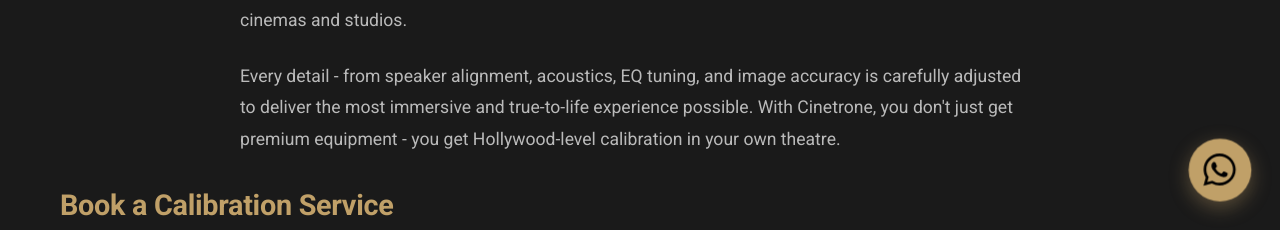
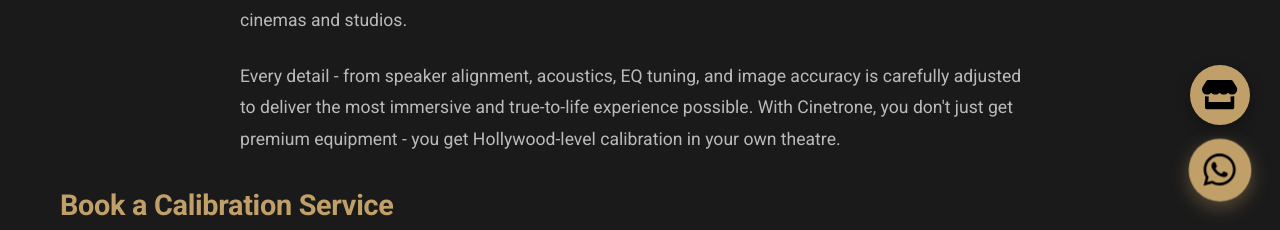
Before and after one commit to sivasanjaycse/cinetrone_web_app, a React (Vite) app in the folder frontEnd/: page /calibration in a window 1280 px wide. Shown: the part 570-800 px from the top of the page. Built offline with nearby package versions, Linux system fonts and the light colour scheme.

Commit message:
Added store button above whatsapp and Changed calibration form according to client request

```diff
--- a/frontEnd/src/FloatingWhatsapp.jsx
+++ b/frontEnd/src/FloatingWhatsapp.jsx
@@ -1,18 +1,38 @@
 import React from 'react';
-import { FaWhatsapp } from 'react-icons/fa';
+import { Link, useLocation } from 'react-router-dom';
+import { FaWhatsapp, FaStore } from 'react-icons/fa';
 import styles from './FloatingWhatsApp.module.css';
 
 const FloatingWhatsApp = () => {
+  const location = useLocation();
+
+  // This condition checks if the current path starts with '/store'
+  const showStoreIcon = !location.pathname.startsWith('/store');
+
   return (
+    <div className={styles.floatingActionContainer}>
+      {/* Conditionally render the store icon */}
+      {showStoreIcon && (
+        <Link
+          to="/store"
+          className={`${styles.actionButton} ${styles.storeButton}`}
+          aria-label="Go to Store"
+        >
+          <FaStore className={styles.icon} />
+        </Link>
+      )}
+
+      {/* The existing WhatsApp icon */}
       <a
         href="https://wa.me/919360977893"
-      className={styles.whatsappButton}
+        className={`${styles.actionButton} ${styles.whatsappButton}`}
         target="_blank"
         rel="noopener noreferrer"
         aria-label="Chat with us on WhatsApp"
       >
-      <FaWhatsapp className={styles.whatsappIcon} />
+        <FaWhatsapp className={styles.icon} />
       </a>
+    </div>
   );
 };
 
--- a/frontEnd/src/FloatingWhatsapp.module.css
+++ b/frontEnd/src/FloatingWhatsapp.module.css
@@ -1,35 +1,56 @@
-.whatsappButton {
+/* This is the main container that is fixed to the corner */
+.floatingActionContainer {
     position: fixed;
     bottom: 30px;
     right: 30px;
+    z-index: 1000;
+    display: flex;
+    flex-direction: column;
+    gap: 15px; /* Space between the two icons */
+}
+
+/* A shared style for both circular buttons */
+.actionButton {
     width: 60px;
     height: 60px;
-    background-color: var(--primary-color);
-    color: var(--bg-black);
     border-radius: 50%;
     display: flex;
     align-items: center;
     justify-content: center;
     box-shadow: 0 4px 15px rgba(0, 0, 0, 0.3);
-    z-index: 1000;
     text-decoration: none;
     transition: transform 0.3s ease;
-    /* Animation definition */
+}
+
+.actionButton:hover {
+    transform: scale(1.1);
+}
+
+.icon {
+    font-size: 2.2rem;
+}
+
+/* UPDATED: Store button now matches the WhatsApp button style */
+.storeButton {
+    background-color: var(--primary-color);
+    color: var(--bg-black);
+    border: none;
+}
+
+/* Specific style for the WhatsApp button */
+.whatsappButton {
+    background-color: var(--primary-color);
+    color: var(--bg-black);
     animation: pulse 2.5s infinite;
 }
 
 .whatsappButton:hover {
-    transform: scale(1.1);
-    animation: none; /* Pause animation on hover for a smoother feel */
+    animation-play-state: paused; /* Pause animation on hover */
 }
 
-.whatsappIcon {
-    font-size: 2.2rem;
-}
-
-/* Keyframe animation for a subtle "pulse" movement */
+/* The pulse animation remains the same */
 @keyframes pulse {
-    0% {
+    0%, 100% {
         transform: scale(1);
         box-shadow: 0 4px 15px rgba(192, 160, 104, 0.2);
     }
@@ -37,8 +58,4 @@
         transform: scale(1.05);
         box-shadow: 0 6px 20px rgba(192, 160, 104, 0.4);
     }
-    100% {
-        transform: scale(1);
-        box-shadow: 0 4px 15px rgba(192, 160, 104, 0.2);
-    }
 }
--- a/frontEnd/src/HeroPageModule/components/common/CalibrationForm.jsx
+++ b/frontEnd/src/HeroPageModule/components/common/CalibrationForm.jsx
@@ -16,7 +16,7 @@ const CalibrationForm = () => {
   const servicePrices = {
     "basic-calibration": 5000,
     "intermediate-calibration": 30000,
-    "advanced-calibration": 50000,
+    "advanced-calibration": 60000,
   };
 
   const handleChange = (e) => {
@@ -63,7 +63,7 @@ const CalibrationForm = () => {
           <option value="">-- Select a Service --</option>
           <option value="basic-calibration">Basic [5.1.2, 5.1]</option>
           <option value="intermediate-calibration">Intermediate Calibration [5.1.4, 7.1.2, 7.1.4]</option>
-          <option value="advanced-calibration">Advanced Calibration [above 9.1.6]</option>
+          <option value="advanced-calibration">Advanced Calibration with Dirac [above 9.1.6]</option>
         </select>
       </div>
 
```
Also changed, not shown: 1 other file (tests, documents, lock files or other folders). Lines whose indentation alone changed are shown as unchanged.
